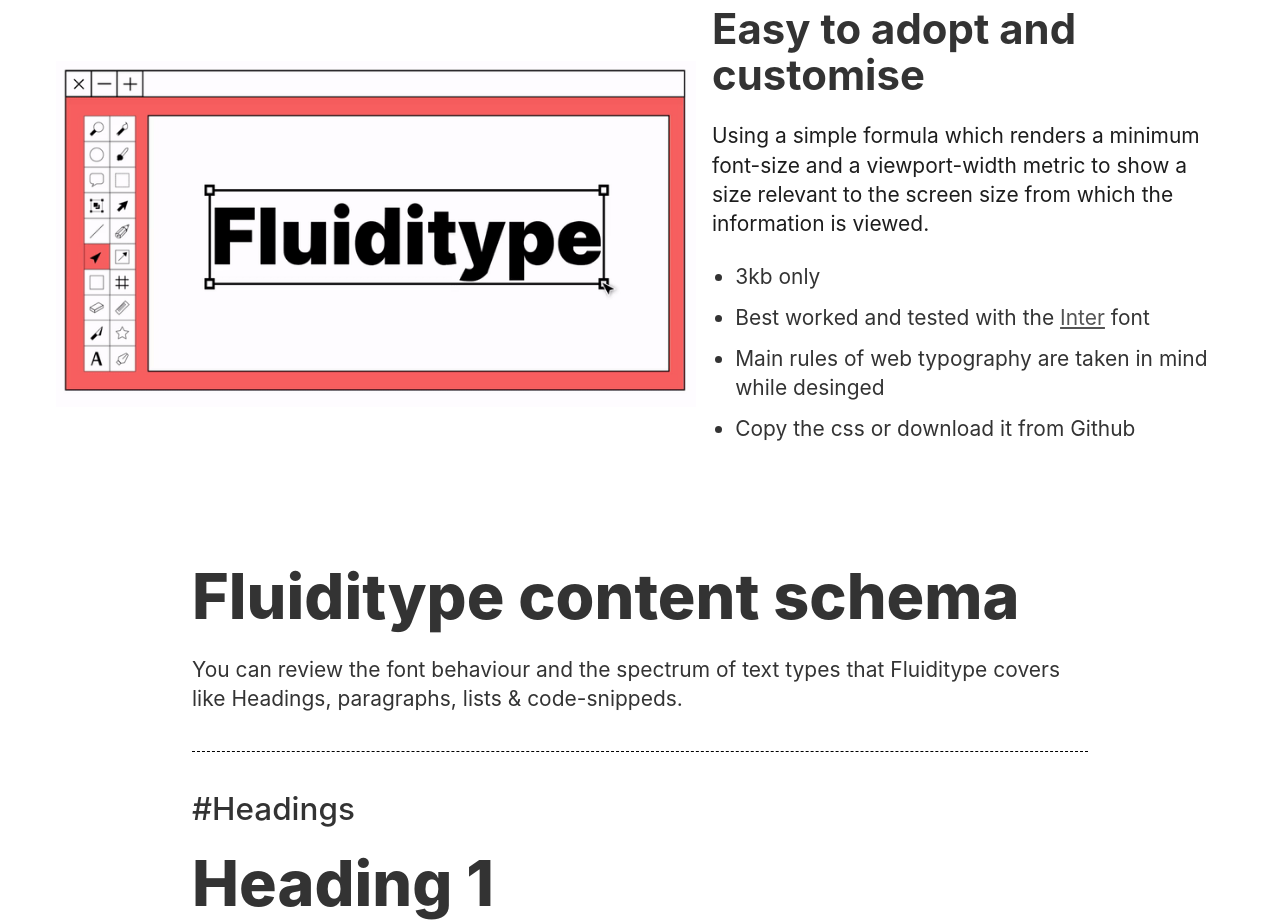
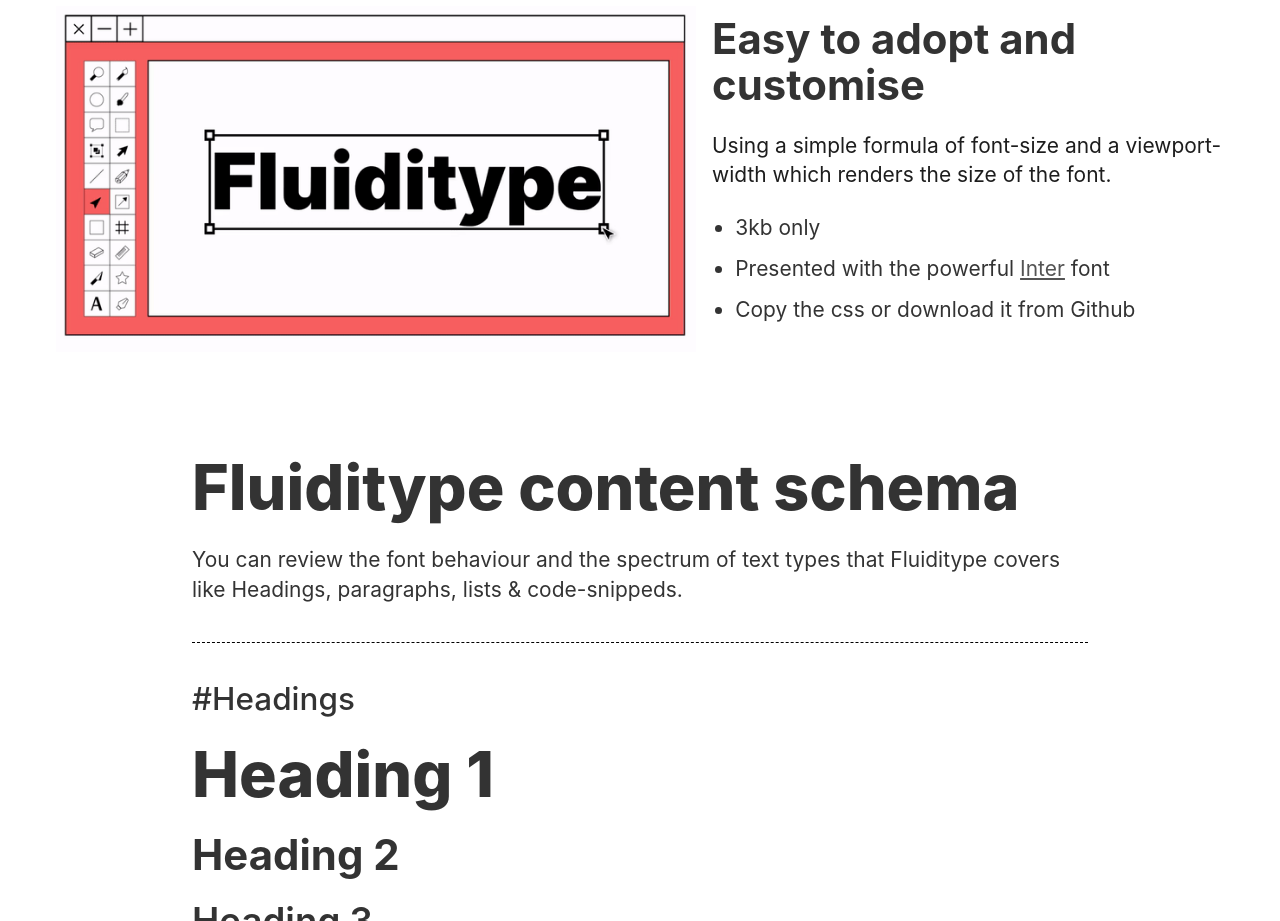
Before and after one commit to gorjanv/fluiditype-website, a Gatsby site: page / in a window 1280 px wide. Shown: the part 1540-2461 px from the top of the page. Built offline with nearby package versions, Linux system fonts and the light colour scheme; Gatsby itself is replaced by a stand-in of ours.

Commit message:
Small updates, content fixes too

```diff
--- a/src/components/content-reverse.js
+++ b/src/components/content-reverse.js
@@ -15,13 +15,11 @@
         <div>
             <h2>Easy to adopt and customise</h2>
             <p style={{ color: COLORS.gray }}>
-            Using a simple formula which renders a minimum font-size and a viewport-width
-            metric to show a size relevant to the screen size from which the information is viewed.
+            Using a simple formula of font-size and a viewport-width which renders the size of the font.
             </p>
             <ul>
               <li>3kb only</li>
-              <li>Best worked and tested with the <a href="https://rsms.me/inter/">Inter</a> font</li>
-              <li>Main rules of web typography are taken in mind while desinged</li>
+              <li>Presented with the powerful <a href="https://rsms.me/inter/">Inter</a> font</li>
               <li>Copy the css or download it from Github</li>
             </ul>
         </div>
```
